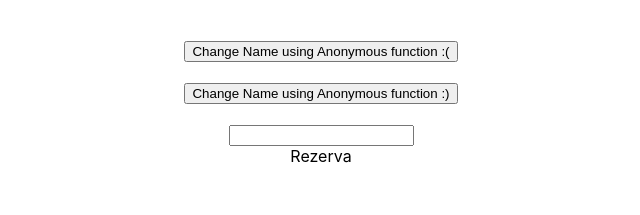
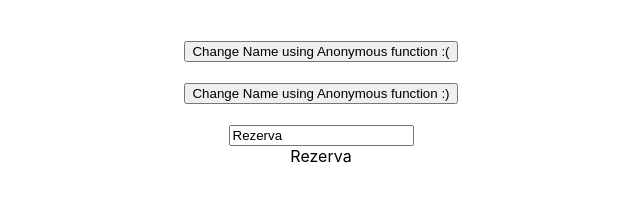
Before and after one commit to Santhoshmahanthi123/react-techsith, a React (Create React App) app: page / in a window 1280 px wide. Shown: the top 215 px of the page, without its empty margins (319-959 px from the left). Built offline with nearby package versions, Linux system fonts and the light colour scheme.

Commit message:
data changes on change of text value changed

```diff
--- a/src/App.js
+++ b/src/App.js
@@ -31,7 +31,11 @@ class App extends Component {
         </button>
         <br />
         <br />
-        <input type="text" onChange={this.changeNameFromInput} />
+        <input
+          type="text"
+          onChange={this.changeNameFromInput}
+          value={this.state.name}
+        />
         <div>{this.state.name}</div>
       </div>
     );
```
